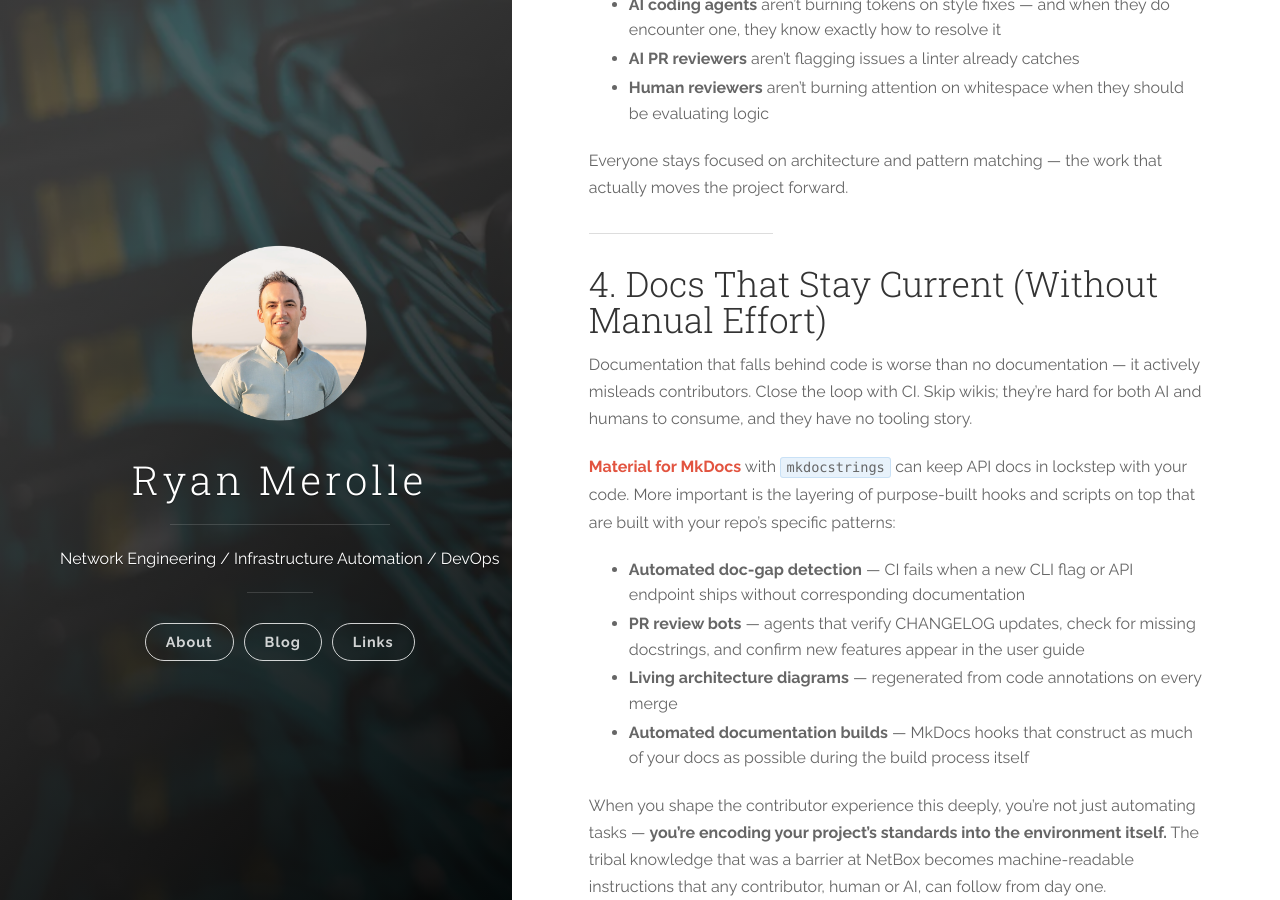
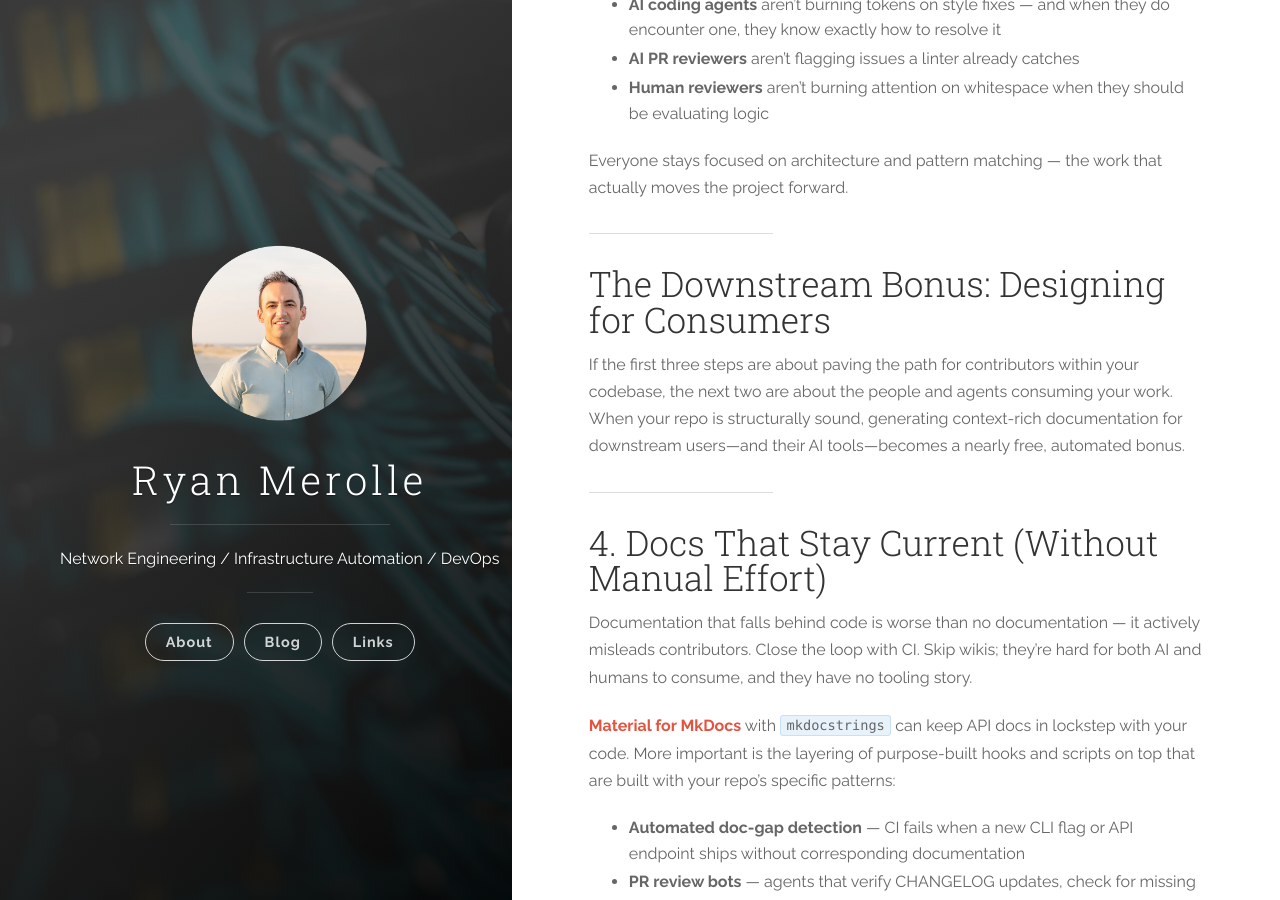
Before and after one commit to ryanmerolle/ryanmerolle.github.io, a Jekyll site: the page built from _posts/2026-03-18-designing-repos-for-humans-and-agents.md, in a window 1280 px wide and 900 px high, scrolled down 4411 px. Built offline with Jekyll 4.4.1, drawn with Linux system fonts in a browser that asks for light colours.

Commit message:
transition between Section 3 and 4
Added a section on designing repositories for consumers and AI tools.

```diff
--- a/_posts/2026-03-18-designing-repos-for-humans-and-agents.md
+++ b/_posts/2026-03-18-designing-repos-for-humans-and-agents.md
@@ -143,6 +143,12 @@ moves the project forward.
 
 ---
 
+## The Downstream Bonus: Designing for Consumers
+
+If the first three steps are about paving the path for contributors within your codebase, the next two are about the people and agents consuming your work. When your repo is structurally sound, generating context-rich documentation for downstream users—and their AI tools—becomes a nearly free, automated bonus.
+
+---
+
 ## 4. Docs That Stay Current (Without Manual Effort)
 
 Documentation that falls behind code is worse than no documentation — it actively
```
